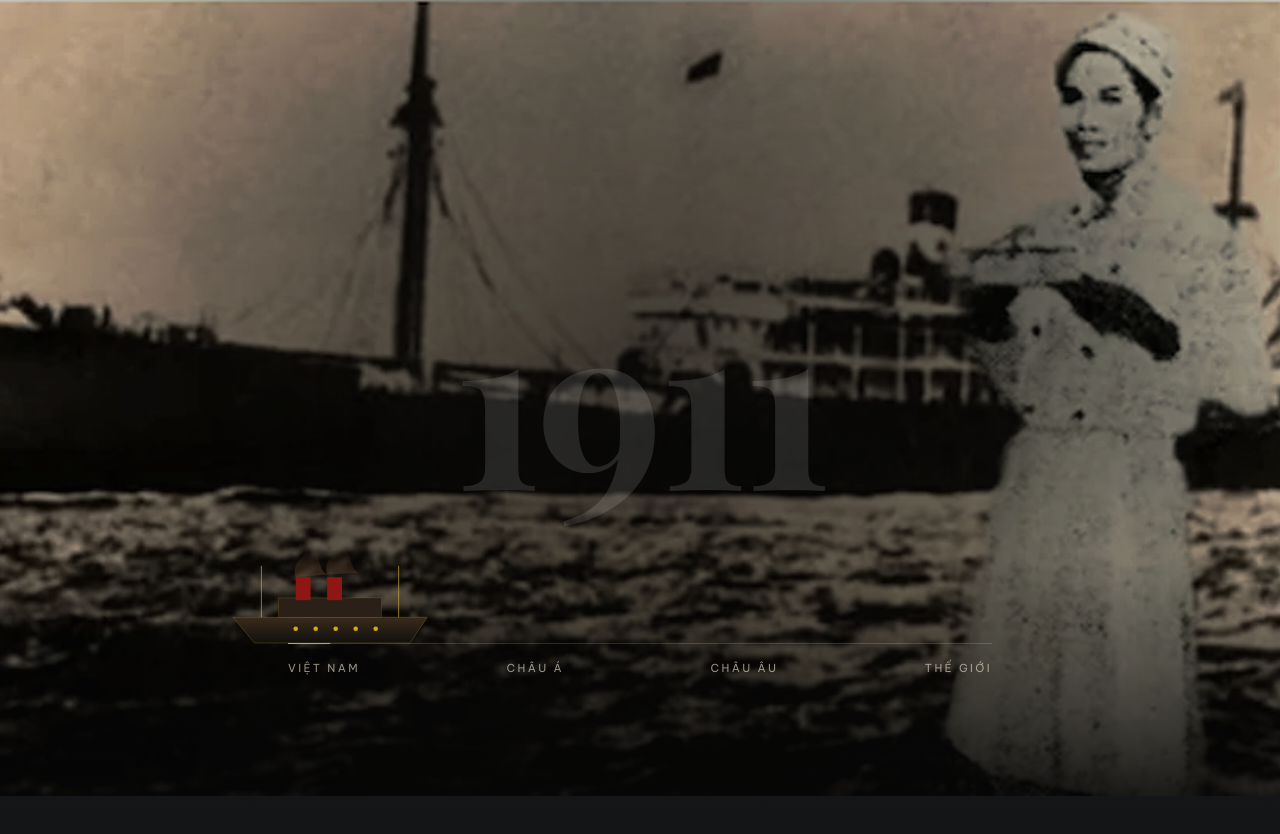
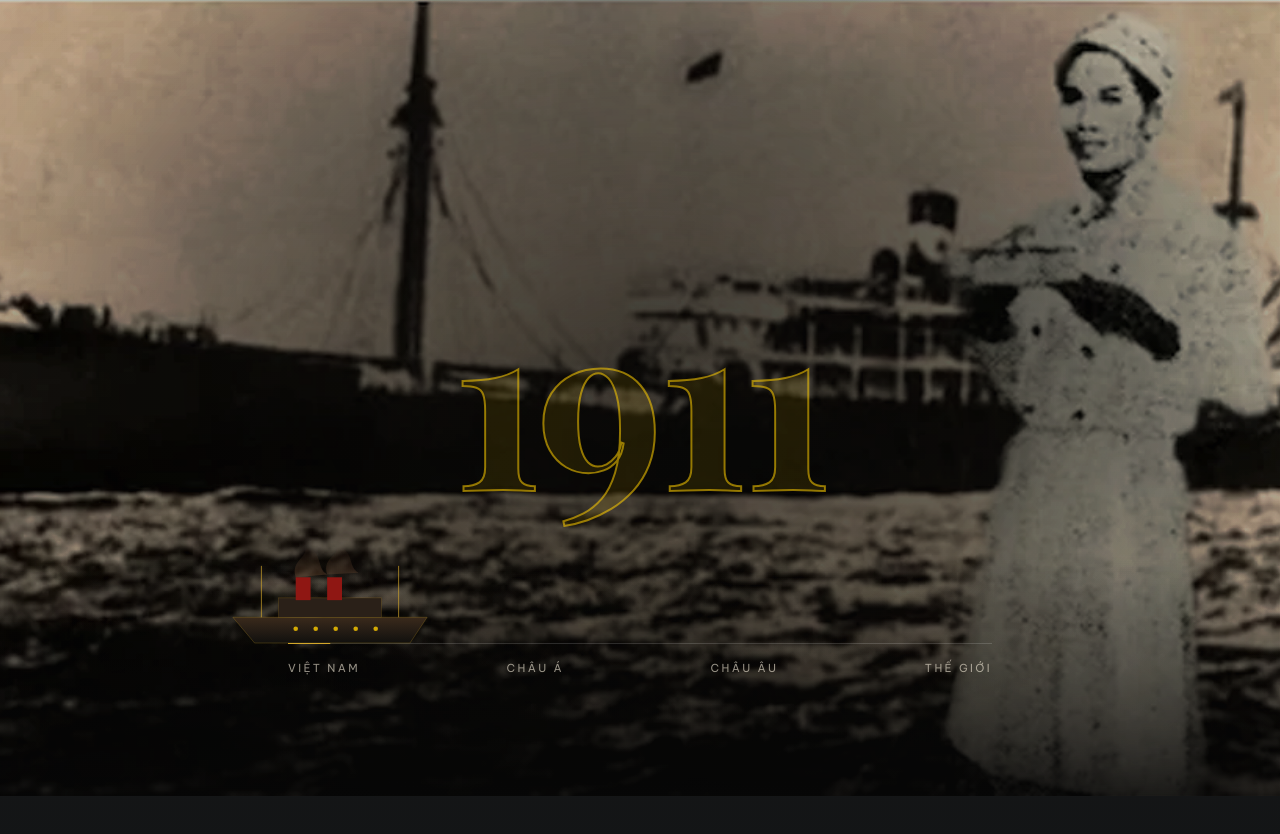
Before and after one commit to lehongquan12a08-gif/Bao-tang-Ho-Chi-Minh, a Next.js app: page / in a window 1280 px wide. Shown: the part 7684-8518 px from the top of the page. Built offline with nearby package versions, Linux system fonts and the light colour scheme.

Commit message:
1911: year watermark as a crisp gold outline (readable, no longer a faint blur)

```diff
--- a/components/chapters/Chapter1911.tsx
+++ b/components/chapters/Chapter1911.tsx
@@ -78,8 +78,14 @@ export default function Chapter1911() {
         {/* original harbour-mist texture (generated asset) */}
         <TextureBg src="/images/mist.webp" className="z-[1] opacity-25 mix-blend-overlay" />
 
-        {/* year — centred watermark, a touch clearer */}
-        <h2 className="headline-year pointer-events-none absolute left-1/2 top-1/2 z-[2] -translate-x-1/2 -translate-y-1/2 text-white/[0.12]">
+        {/* year — centred watermark, crisp gold outline so it reads clearly */}
+        <h2
+          className="headline-year pointer-events-none absolute left-1/2 top-1/2 z-[2] -translate-x-1/2 -translate-y-1/2"
+          style={{
+            color: 'rgba(255, 205, 0, 0.1)',
+            WebkitTextStroke: '2px rgba(255, 205, 0, 0.55)',
+          }}
+        >
           1911
         </h2>
 
```
